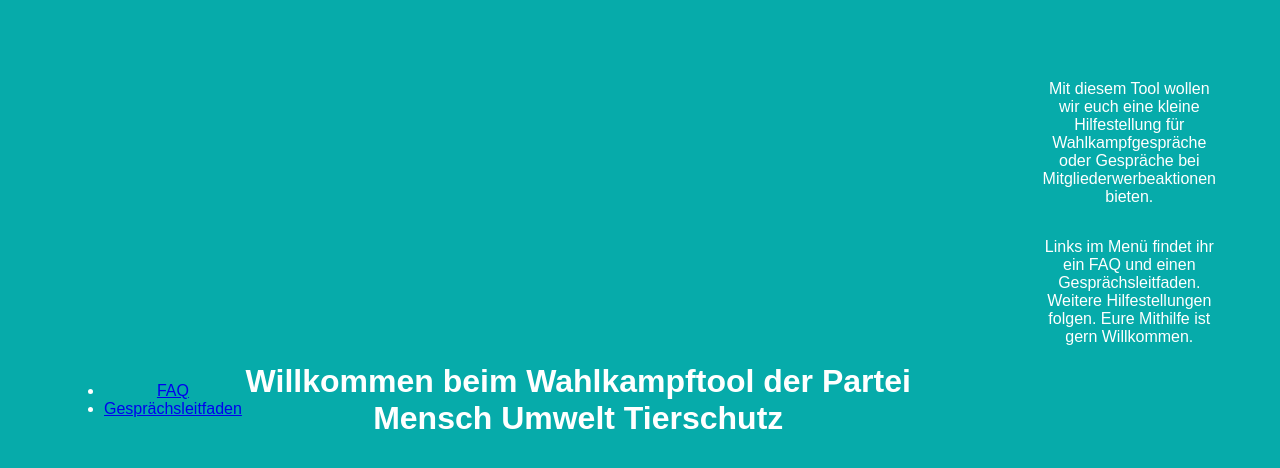
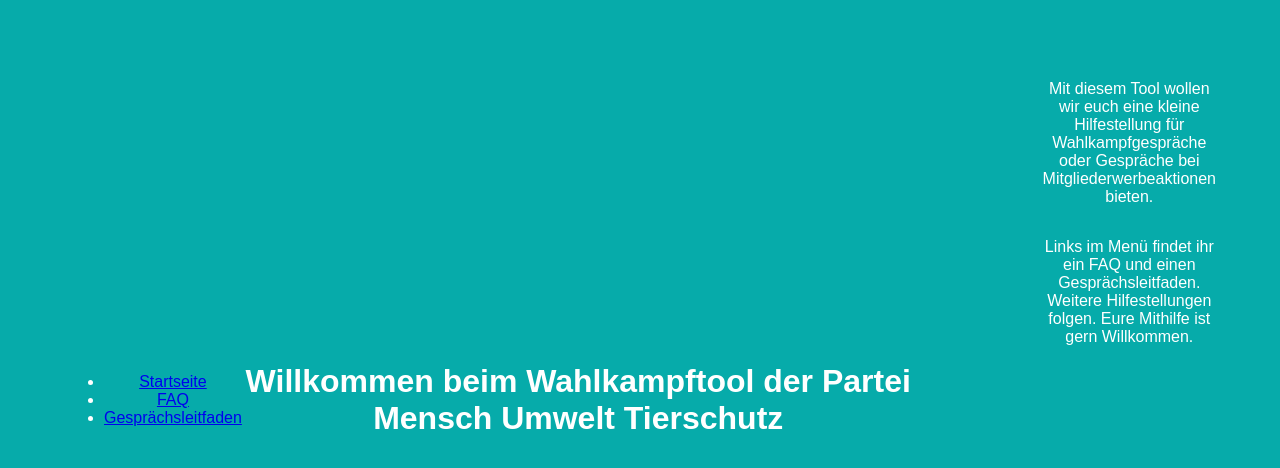
Before and after one commit to ElBastoh/Wahlkampfhelfer, a plain HTML site: page index.html in a window 1280 px wide. Drawn offline with Linux system fonts and the light colour scheme.

Commit message:
Update index.html

```diff
--- a/index.html
+++ b/index.html
@@ -15,6 +15,7 @@
         </div>
         <nav class="mobile-menu" id="mobile-menu">
             <ul>
+                <li><a href="index.html">Startseite</a></li>
                 <li><a href="faq.html">FAQ</a></li>
                 <li><a href="gespraechsleitfaden.html">Gesprächsleitfaden</a></li>
             </ul>
```
